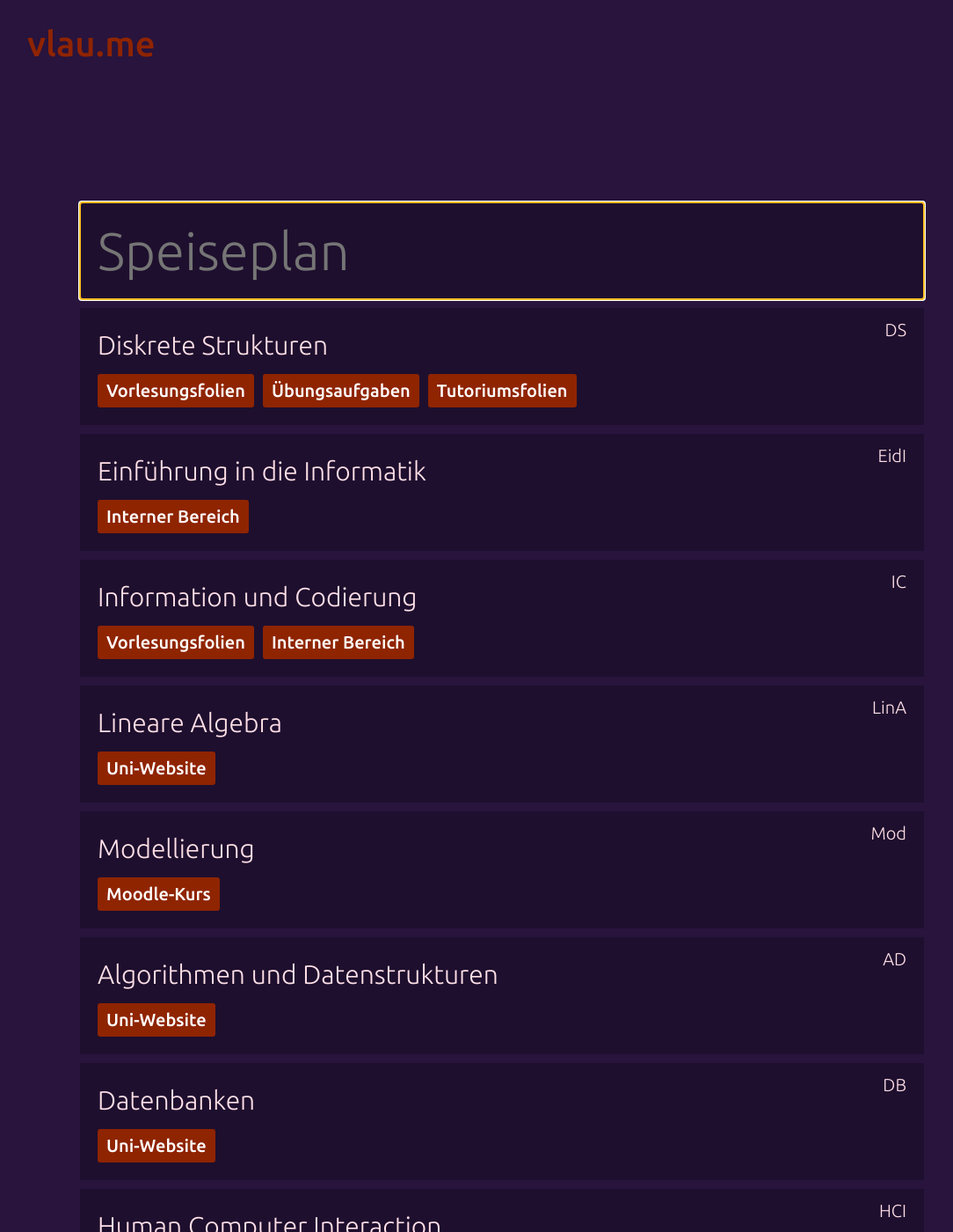
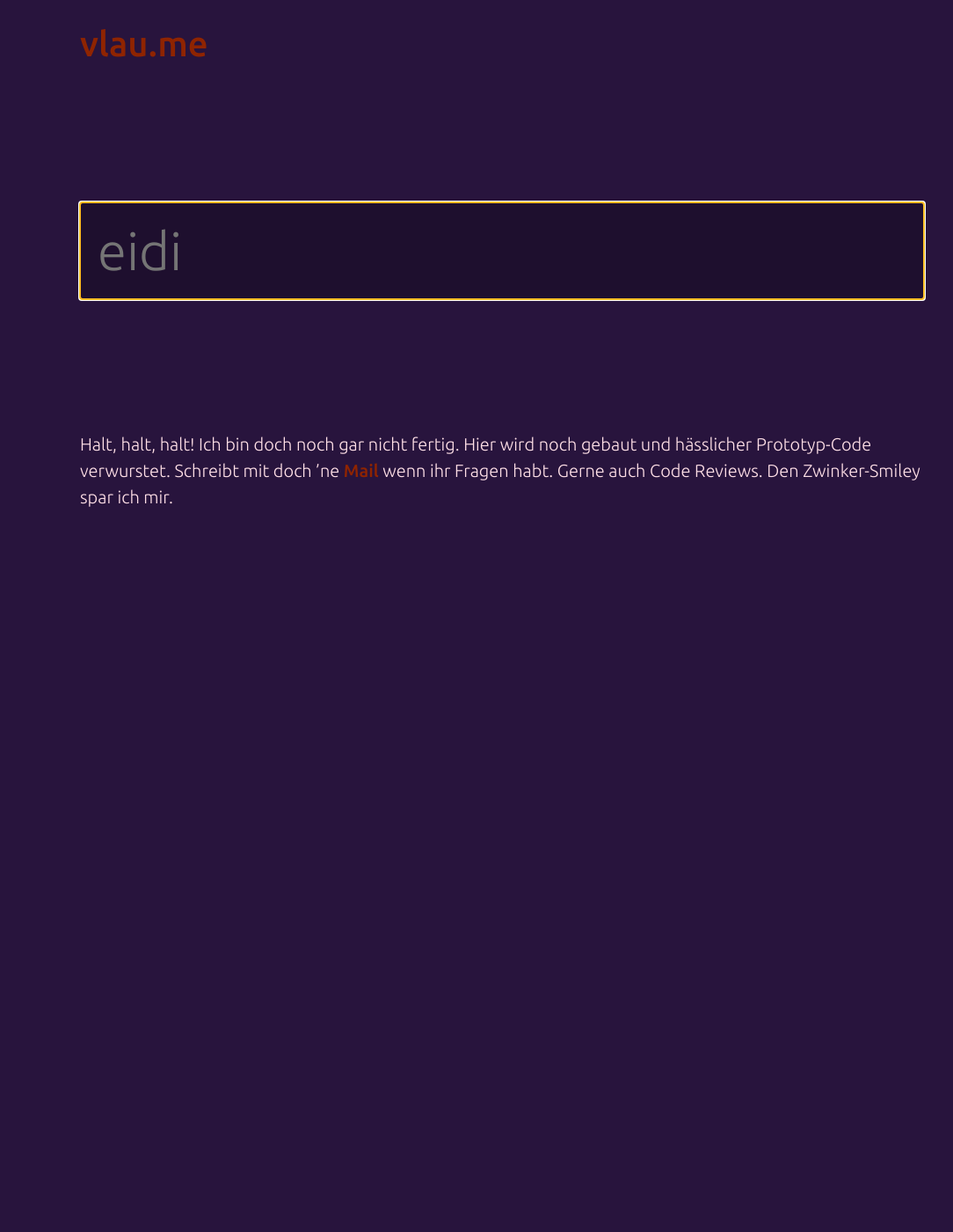
Before and after one commit to kleinfreund/hyperlink.cool, a Jekyll site: the page built from index.html, in a window 1280 px wide and 1400 px high. Shown: the whole window at 88% size, without its empty margins (69-1153 px from the left). Built offline with Jekyll 4.4.1, drawn with Linux system fonts in a browser that asks for light colours; some of the changed text lies outside the part shown.

Commit message:
Add favicon

```diff
--- a/_layouts/default.html
+++ b/_layouts/default.html
@@ -14,13 +14,16 @@
     <link rel="stylesheet" href="css/vlaume.css">
 
     <script src="js/vlaume.js"></script>
-    <script>listFilter('data/courses.json', 'list-filter');</script>
+    <script>listFilter('data/courses.json', 'filter-input');</script>
 
+    <link rel="icon" href="img/icon.png">
     <link rel="stylesheet" href="//fonts.googleapis.com/css?family=Ubuntu:300,300italic,500">
 </head>
 <body>
     <header class="site-head">
-        <h1><a href="/" rel="home">{{ site.title }}</a></h1>
+        <div class="wrapper">
+            <h1 class="site-title"><a href="/" rel="home">{{ site.title }}</a></h1>
+        </div>
     </header>
 
     <main class="page-content">
@@ -31,7 +34,7 @@
 
     <footer class="site-foot">
         <div class="wrapper">
-            <p>This is work-in-progress.</p>
+            <p>Halt, halt, halt! Ich bin doch noch gar nicht fertig. Hier wird noch gebaut und hässlicher Prototyp-Code verwurstet. Schreibt mit doch ’ne <a href="mailto:{{ site.author.mail }}">Mail</a> wenn ihr Fragen habt. Gerne auch Code Reviews. Den Zwinker-Smiley spar ich mir.</p>
         </div>
     </footer>
 </body>
```
Also changed, not shown: img/icon.png (added).
